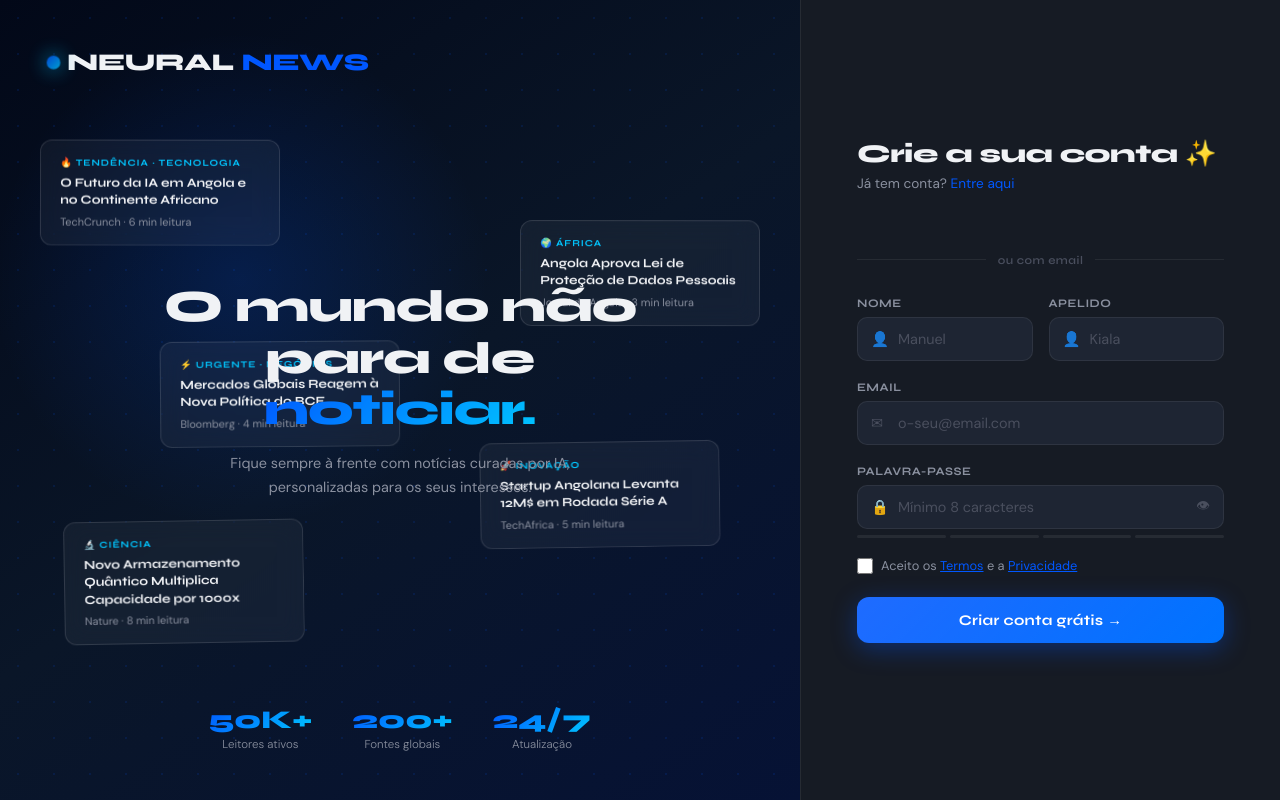
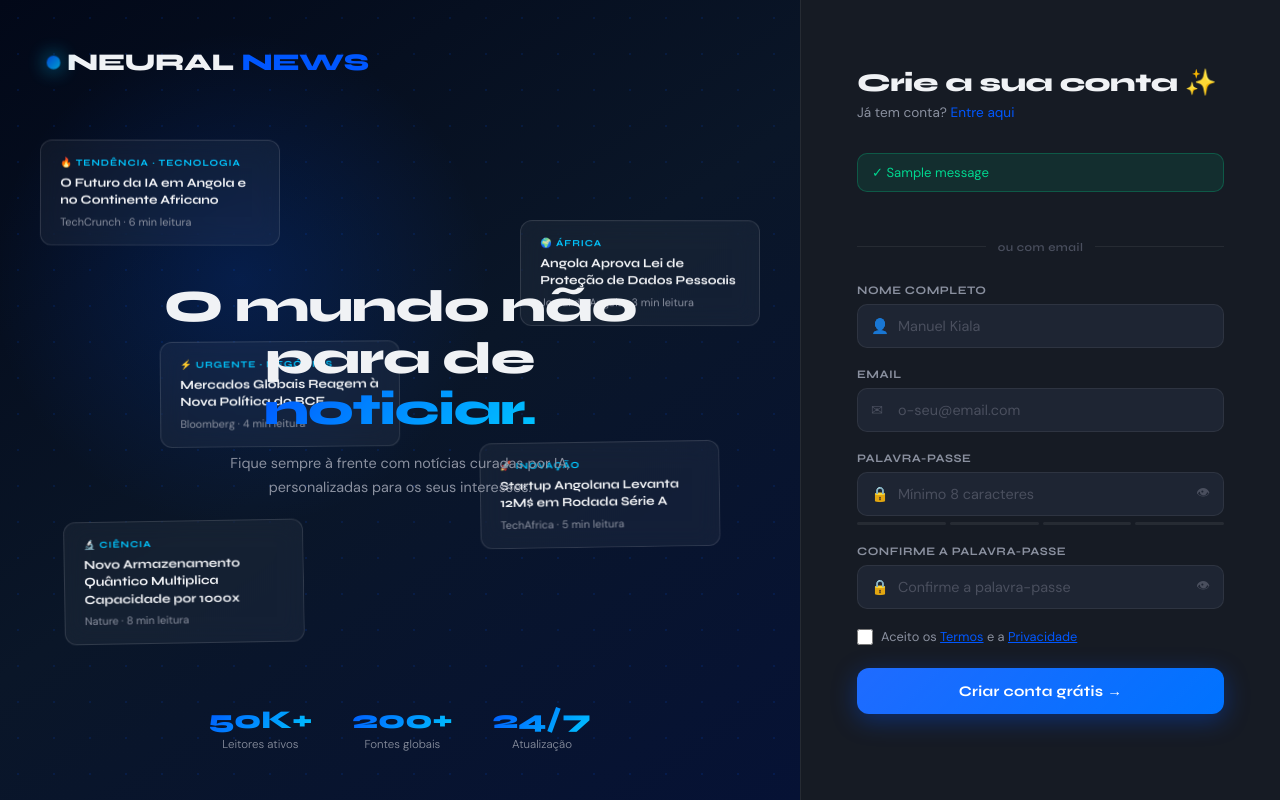
Before and after one commit to Genio2170/lab_dev, a Flask app: page /register in a window 1280 px wide. Run offline with Flask 3, Linux system fonts and the light colour scheme; tables that the repository leaves empty hold one stand-in row (values such as "Sample post"); one stand-in notice (Sample message) is shown.

Commit message:
atualização do cadastro html

```diff
--- a/frontend/templates/register.html
+++ b/frontend/templates/register.html
@@ -79,13 +79,25 @@
 <div class="right-panel">
 
     <!-- ========== FORMULÁRIO REGISTO ========== -->
-    <form method="post" action=""  class="form-register"style="display:block;"  id="formRegister">
+    <form method="post" action="{{ url_for('register') }}"  class="form-register"style="display:block;"  id="formRegister">
 
         <div class="form-header">
             <h2 class="form-title">Crie a sua conta ✨</h2>
-            <p class="form-subtitle">Já tem conta? <a href="#" onclick="switchTab('login')">Entre aqui</a></p>
+            <p class="form-subtitle">Já tem conta? <a href="{{ url_for('login') }}">Entre aqui</a></p>
         </div>
 
+        <!-- Alertas Flask -->
+        {% with messages = get_flashed_messages(with_categories=true) %}
+          {% if messages %}
+            {% for category, message in messages %}
+              <div class="alert {{ 'error' if category == 'error' else 'success' }}" style="display: flex;">
+                {{ '⚠' if category == 'error' else '✓' }} {{ message }}
+              </div>
+            {% endfor %}
+          {% endif %}
+        {% endwith %}
+
+        <!-- Alerta JavaScript -->
         <div class="alert success" id="registerAlert" style="display:none">
             ✓ Conta criada com sucesso! A redirecionar...
         </div>
@@ -100,21 +112,12 @@
             <div class="divider-line"></div>
         </div>
 
-        <!-- Nome + Apelido -->
-        <div class="form-row-2">
-            <div class="form-group">
-                <label class="form-label">Nome</label>
-                <div class="form-input-wrap">
-                    <span class="form-input-icon">👤</span>
-                    <input class="form-input" name="first_name" type="text" placeholder="Manuel" />
-                </div>
-            </div>
-            <div class="form-group">
-                <label class="form-label">Apelido</label>
-                <div class="form-input-wrap">
-                    <span class="form-input-icon">👤</span>
-                    <input class="form-input" name="last_name"  type="text" placeholder="Kiala" />
-                </div>
+        <!-- Nome Completo -->
+        <div class="form-group">
+            <label class="form-label">Nome Completo</label>
+            <div class="form-input-wrap">
+                <span class="form-input-icon">👤</span>
+                <input class="form-input" name="full_name" type="text" placeholder="Manuel Kiala" required />
             </div>
         </div>
 
@@ -123,7 +126,7 @@
             <label class="form-label">Email</label>
             <div class="form-input-wrap">
                 <span class="form-input-icon">✉</span>
-                <input class="form-input" type="email" placeholder="o-seu@email.com" />
+                <input class="form-input" name="email" type="email" placeholder="o-seu@email.com" required />
             </div>
         </div>
 
@@ -132,9 +135,9 @@
             <label class="form-label">Palavra-passe</label>
             <div class="form-input-wrap">
                 <span class="form-input-icon">🔒</span>
-                <input class="form-input" type="password" name="password_hash"  id="regPass" placeholder="Mínimo 8 caracteres"
-                    oninput="checkStrength(this.value)" />
-                <button class="toggle-pass" onclick="togglePass('regPass', this)">👁</button>
+                <input class="form-input" type="password" name="password" id="regPass" placeholder="Mínimo 8 caracteres"
+                    oninput="checkStrength(this.value)" required />
+                <button type="button" class="toggle-pass" onclick="togglePass('regPass', this)">👁</button>
             </div>
             <div class="password-strength">
                 <div class="ps-bar" id="bar1"></div>
@@ -144,17 +147,25 @@
             </div>
             <div class="ps-label" id="psLabel"></div>
         </div>
-
+        <!-- Confirmar Senha -->
+        <div class="form-group">
+            <label class="form-label">Confirme a Palavra-passe</label>
+            <div class="form-input-wrap">
+                <span class="form-input-icon">🔒</span>
+                <input class="form-input" type="password" name="confirm_password" id="regPassConfirm" placeholder="Confirme a palavra-passe" required />
+                <button type="button" class="toggle-pass" onclick="togglePass('regPassConfirm', this)">👁</button>
+            </div>
+        </div>
         <!-- Checkbox termos -->
         <div class="form-group" style="margin-bottom:1.4rem">
             <label class="checkbox-wrap">
-                <input type="checkbox" id="termsCheck" />
+                <input type="checkbox" name="terms_accepted" id="termsCheck" required />
                 <span class="checkbox-label">Aceito os <a href="#" style="color:var(--accent)">Termos</a> e a <a
                         href="#" style="color:var(--accent)">Privacidade</a></span>
             </label>
         </div>
 
-        <button class="btn-primary">
+        <button type="submit" class="btn-primary">
             Criar conta grátis →
         </button>
 
```
